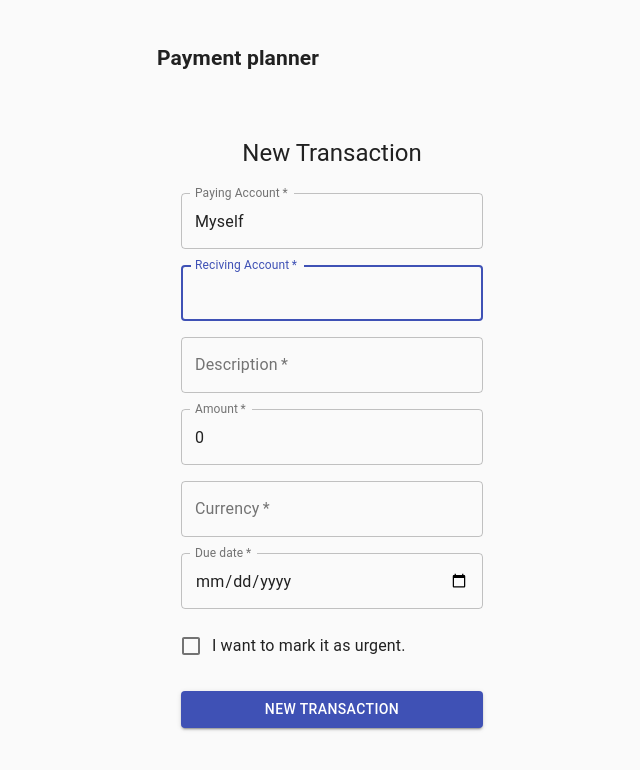
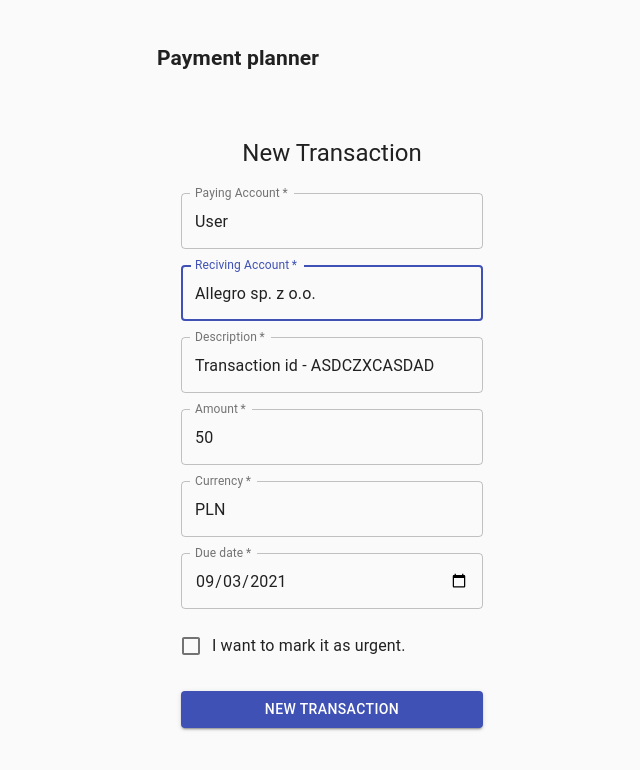
Before and after one commit to aznigft/topay, a React (Create React App) app: page /editTransaction/0 in a window 1280 px wide. Shown: the top 770 px of the page, without its empty margins (308-948 px from the left). Built offline with nearby package versions, Linux system fonts and the light colour scheme.

Commit message:
Function editing existing transaction. Plus little cleaning

```diff
--- a/src/App.js
+++ b/src/App.js
@@ -3,7 +3,6 @@ import {Header} from './components/Header'
 import {Balance} from './components/Balance.js'
 import {IncomeExpenses} from './components/IncomeExpenses'
 import {TransactionList} from './components/TransactionList'
-import {AddTransaction} from './components/AddTransaction'
 import {GlobalProvider} from './context/GlobalState'
 import {BrowserRouter as Router, Route, Switch} from 'react-router-dom'
 import EditTransaction from './components/EditTransaction'
@@ -25,10 +24,7 @@ function App() {
           <Route path="/transactionList">
             <TransactionList />
           </Route>
-          <Route path="/addTransaction">
-            <AddTransaction />
-          </Route>
-          <Route path="/editTransaction">
+          <Route path="/editTransaction/:transactionId">
             <EditTransaction />
           </Route>
         </Switch>
--- a/src/components/AddTransaction.js
+++ /dev/null
@@ -1,117 +0,0 @@
-import React, {useState, useContext} from 'react'
-import { GlobalContext } from '../context/GlobalState';
-import { useHistory } from "react-router-dom";
-import TextField from '@material-ui/core/TextField';
-import { makeStyles } from '@material-ui/core/styles';
-
-const useStyles = makeStyles((theme) => ({
-    container: {
-      display: 'flex',
-      flexWrap: 'wrap',
-    },
-    textField: {
-      marginLeft: theme.spacing(1),
-      marginRight: theme.spacing(1),
-      width: 200,
-    },
-  }));
-
-export const AddTransaction = () => {
-
-const classes = useStyles();
-
-const [text, setText] = useState('');
-
-const [payingAccount, setPayingAccount] = useState('Myself');
-const [recivingAccount, setRecivingAccount] = useState('');
-const [description, setDescription] = useState('');
-const [deadline, setDeadline] = useState('');
-const [amount, setAmount] = useState(0);
-const [currency, setCurrency] = useState('');
-
-const {addTransaction, transactions} = useContext(GlobalContext);
-
-let history = useHistory();
-
-function generateID() {
-        return( Math.max(...transactions.map(o => o.id), 0) + 1 )
-}
-
-const onSubmit = e => {
-    e.preventDefault();
-
-    const newTransaction = {
-        id: generateID(),
-        text,
-        amount: +amount
-    }
-
-    addTransaction(newTransaction)
-    history.push('/transactionList');
-}
-
-    return (
-        <>
-            <h3>Add new transaction</h3>
-            <form onSubmit = {onSubmit}>
-                <div className="form-control">
-                    <label htmlFor="payingAccount">Paying Account</label>
-                    <input type="text" value={payingAccount} onChange={(e) => setPayingAccount(e.target.value)} placeholder="Enter text..." />
-                </div>
-                <div className="form-control">
-                    <label htmlFor="recivingAccount">Reciving Account</label>
-                    <input type="text" value={recivingAccount} onChange={(e) => setRecivingAccount(e.target.value)} placeholder="Enter text..." />
-                </div>
-                <div className="form-control">
-                    <label htmlFor="description">Description</label>
-                    <input type="text" value={description} onChange={(e) => setDescription(e.target.value)} placeholder="Enter text..." />
-                </div>
-
-                {/* <div className="form-control">
-                    <label htmlFor="deadline">Due date</label>
-                    <input type="date" value={deadline} onChange={(e) => setDeadline(e.target.value)} placeholder="Enter text..." />
-                </div> */}
-
-                    <TextField
-                        id="date"
-                        label="Birthday"
-                        type="date"
-                        defaultValue="2017-05-24"
-                        className={classes.textField}
-                        InputLabelProps={{
-                        shrink: true,
-                        }}
-                    />
-
-
-
-                <div className="form-control">
-                    <label htmlFor="amount">
-                        Amount <br />
-                        (negative - expense, positive - income)
-                    </label>
-                    <input type="number" value={amount} onChange={(e) => setAmount(e.target.value)} placeholder="Enter amount..." />
-                </div>
-                <TextField
-          id="outlined-full-width"
-          label="Label"
-          style={{ margin: 8 }}
-          placeholder="Placeholder"
-          helperText="Full width!"
-          fullWidth
-          margin="normal"
-          InputLabelProps={{
-            shrink: true,
-          }}
-          variant="outlined"
-        />
-                <div className="form-control">
-                    <label htmlFor="currency">Currency</label>
-                    <input type="text" value={currency} onChange={(e) => setCurrency(e.target.value)} placeholder="Enter text..." />
-                </div>
-
-                <button className="btn">Add transaction</button>
-            </form>
-        </>
-    )
-}
--- a/src/components/EditTransaction.js
+++ b/src/components/EditTransaction.js
@@ -1,4 +1,4 @@
-import React, {useState, useContext} from 'react'
+import React, {useState, useContext, useEffect} from 'react'
 import Button from '@material-ui/core/Button';
 import CssBaseline from '@material-ui/core/CssBaseline';
 import TextField from '@material-ui/core/TextField';
@@ -9,7 +9,21 @@ import Typography from '@material-ui/core/Typography';
 import { makeStyles } from '@material-ui/core/styles';
 import Container from '@material-ui/core/Container';
 import { GlobalContext } from '../context/GlobalState';
-import { useHistory } from "react-router-dom";
+import { useHistory, useParams } from "react-router-dom";
+
+function formatDate(date) {
+  var d = new Date(date),
+      month = '' + (d.getMonth() + 1),
+      day = '' + d.getDate(),
+      year = d.getFullYear();
+
+  if (month.length < 2)
+      month = '0' + month;
+  if (day.length < 2)
+      day = '0' + day;
+
+  return [year, month, day].join('-');
+}
 
 
 const useStyles = makeStyles((theme) => ({
@@ -35,14 +49,32 @@ const useStyles = makeStyles((theme) => ({
 export default function EditTransaction() {
   const classes = useStyles();
 
+  const {transactionId} = useParams();
+
+  useEffect(() => {
+
+    if(transactionId !== "new") {
+      const transaction = transactions.filter(trans => +trans.id === +transactionId)[0];
+
+      console.log(transaction);
+
+      setPayingAccount(transaction.payingAccount);
+      setRecivingAccount(transaction.recivingAccount);
+      setDescription(transaction.description);
+      setDeadline(formatDate(transaction.deadLine));
+      setAmount(transaction.amount);
+      setCurrency(transaction.currency);
+    }
+  }, [transactionId])
+
   const [payingAccount, setPayingAccount] = useState('Myself');
   const [recivingAccount, setRecivingAccount] = useState('');
   const [description, setDescription] = useState('');
-  const [deadline, setDeadline] = useState(new Date());
+  const [deadline, setDeadline] = useState(formatDate(new Date()));
   const [amount, setAmount] = useState(0);
   const [currency, setCurrency] = useState('');
 
-  const {addTransaction, transactions} = useContext(GlobalContext);
+  const {addTransaction,editTransaction, transactions} = useContext(GlobalContext);
 
   let history = useHistory();
 
@@ -54,7 +86,7 @@ export default function EditTransaction() {
     e.preventDefault();
 
     const newTransaction = {
-        id: generateID(),
+      id: '',
       payingAccount: payingAccount,
       recivingAccount: recivingAccount,
       description: description,
@@ -63,7 +95,14 @@ export default function EditTransaction() {
       currency: currency
   }
 
-    addTransaction(newTransaction)
+    if( transactionId !== "new") {
+      newTransaction.id = transactionId;
+      editTransaction(newTransaction);
+    } else {
+      newTransaction.id = generateID();
+      addTransaction(newTransaction);
+    }
+
     history.push('/transactionList');
   }
 
@@ -79,7 +118,7 @@ export default function EditTransaction() {
           <Grid container spacing={2}>
           <Grid item xs={12}>
               <TextField
-                value={payingAccount}
+                value={payingAccount || ''}
                 onChange={(e) => setPayingAccount(e.target.value)}
                 name="payingAccount"
                 variant="outlined"
@@ -91,7 +130,7 @@ export default function EditTransaction() {
             </Grid>
             <Grid item xs={12}>
               <TextField
-                value={recivingAccount}
+                value={recivingAccount || ''}
                 onChange={(e) => setRecivingAccount(e.target.value)}
                 name="recivingAccount"
                 variant="outlined"
@@ -104,7 +143,7 @@ export default function EditTransaction() {
             </Grid>
             <Grid item xs={12}>
               <TextField
-                value={description}
+                value={description || ''}
                 onChange={(e) => setDescription(e.target.value)}
                 name="description"
                 variant="outlined"
@@ -116,7 +155,7 @@ export default function EditTransaction() {
             </Grid>
             <Grid item xs={12}>
               <TextField
-                value={amount}
+                value={amount || 0}
                 onChange={(e) => setAmount(e.target.value)}
                 variant="outlined"
                 required
@@ -128,7 +167,7 @@ export default function EditTransaction() {
             </Grid>
             <Grid item xs={12}>
               <TextField
-                value={currency}
+                value={currency || ''}
                 onChange={(e) => setCurrency(e.target.value)}
                 variant="outlined"
                 required
@@ -140,7 +179,7 @@ export default function EditTransaction() {
             </Grid>
             <Grid item xs={12}>
               <TextField
-                value={deadline}
+                value={deadline }
                 onChange={(e) => setDeadline(e.target.value)}
                 variant="outlined"
                 required
--- a/src/components/TransactionCard.js
+++ b/src/components/TransactionCard.js
@@ -6,6 +6,7 @@ import Paper from '@material-ui/core/Paper';
 import Typography from '@material-ui/core/Typography';
 import { Button } from '@material-ui/core';
 import ButtonGroup from '@material-ui/core/ButtonGroup';
+import { Link } from 'react-router-dom';
 
 const useStyles = makeStyles((theme) => ({
   root: {
@@ -43,7 +44,7 @@ export default function TransactionCard({transaction}) {
                   {transaction.description}
                 </Typography>
                 <Typography variant="body2" color="textSecondary">
-                    Due date: {transaction.deadLine.toLocaleDateString()}
+                    Due date: {new Date(transaction.deadLine).toLocaleDateString()}
                 </Typography>
               </Grid>
 
@@ -53,7 +54,7 @@ export default function TransactionCard({transaction}) {
             </Grid>
             <Grid item xs={12}>
                      <ButtonGroup variant="text"  size="small" fullWidth = {true}  aria-label="text primary button group">
-                        <Button>Edit</Button>
+                        <Button component={Link} to={'/editTransaction/' + transaction.id}>Edit</Button>
                         <Button color="primary">Pay</Button>
                         <Button color="secondary" onClick={() => deleteTransaction(transaction.id)}>Delete</Button>
                     </ButtonGroup>
--- a/src/components/TransactionList.js
+++ b/src/components/TransactionList.js
@@ -1,6 +1,5 @@
 import React, {useContext} from 'react'
 import { GlobalContext } from '../context/GlobalState'
-import {Transaction} from './Transaction'
 import {Link} from 'react-router-dom'
 import TransactionCard from './TransactionCard'
 import { Button } from '@material-ui/core'
@@ -32,7 +31,7 @@ export const TransactionList = () => {
                 variant="contained"
                 color="primary"
                 component={Link}
-                to="/editTransaction"
+                to="/editTransaction/new"
                 disableElevation>Create new transaction</Button>
         </>
     )
--- a/src/context/GlobalState.js
+++ b/src/context/GlobalState.js
@@ -70,10 +70,18 @@ export const GlobalProvider = ({children}) => {
         })
     }
 
+    function editTransaction(transaction) {
+        dispatch({
+            type: 'EDIT_TRANSACTION',
+            payload: transaction
+        })
+    }
+
     return (<GlobalContext.Provider value={{
         transactions: state.transactions,
         deleteTransaction,
-        addTransaction
+        addTransaction,
+        editTransaction
     }}>
         {children}
     </GlobalContext.Provider>);
```
Also changed, not shown: src/components/Transaction.js (deleted, +0 -28 lines), src/context/AppReducer.js (+6 -1 lines). Lines whose indentation alone changed are shown as unchanged.
